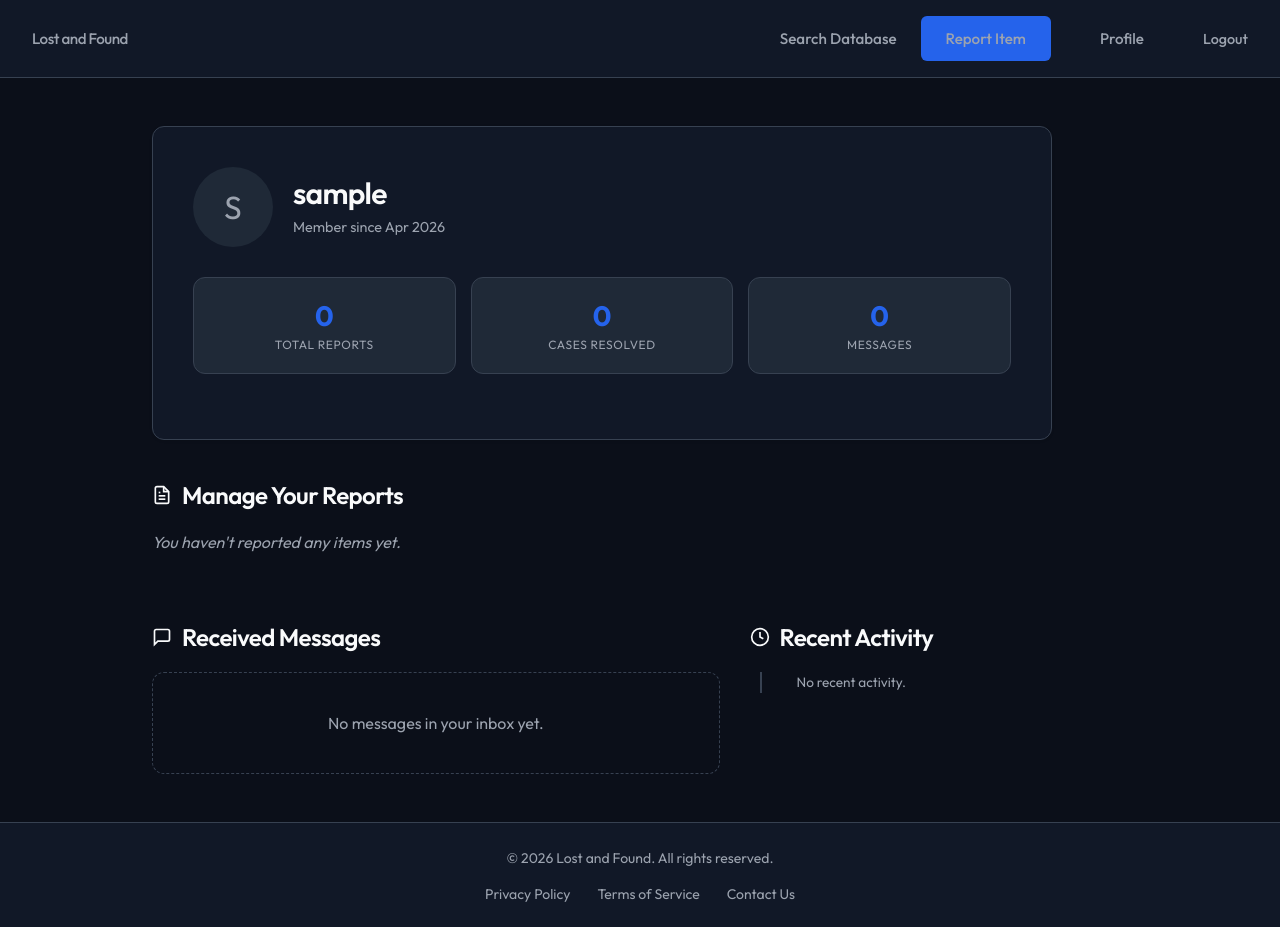
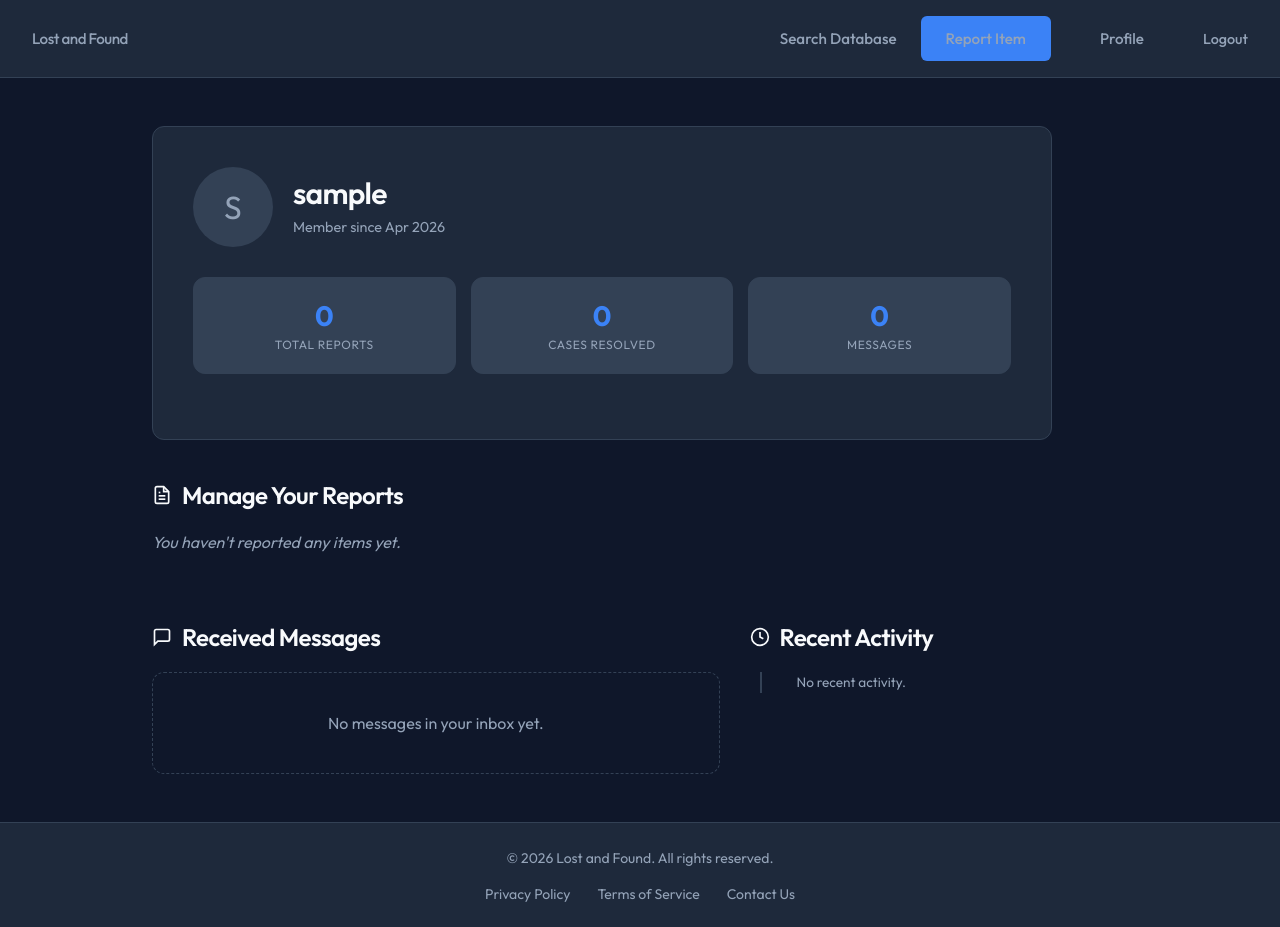
Before and after one commit to VAIBHAV-w1/Lost-and-Found, a Django app: page /profile/ in a window 1280 px wide. Run offline with Django 5.2, Linux system fonts and the light colour scheme; the visitor is signed in with stand-in values (Sample User, id 1); data comes from the database, SQL or seed files in the repository; data that the repository does not hold is empty.

Commit message:
Remove glowing animations and shadows to achieve a flatter, more professional solid UI

```diff
--- a/lost_and_found_mobile_tracking/tracker/templates/tracker/base.html
+++ b/lost_and_found_mobile_tracking/tracker/templates/tracker/base.html
@@ -11,46 +11,26 @@
     {% block extra_head %}{% endblock %}
 
     <style>
-        /* Global Animations */
-        @keyframes fadeIn {
-            from { opacity: 0; }
-            to { opacity: 1; }
-        }
-
-        @keyframes slideUp {
-            from { transform: translateY(20px); opacity: 0; }
-            to { transform: translateY(0); opacity: 1; }
-        }
-
-        .animate-fade {
-            animation: fadeIn 0.4s ease-out forwards;
-        }
-
-        .animate-slide {
-            animation: slideUp 0.5s cubic-bezier(0.4, 0, 0.2, 1) forwards;
-        }
-
-        /* Hover Interaction Effects */
+        /* Standard Hover Effects */
         .hover-lift {
-            transition: transform 0.2s cubic-bezier(0.4, 0, 0.2, 1), box-shadow 0.2s ease;
+            transition: all 0.2s ease;
         }
 
         .hover-lift:hover {
-            transform: translateY(-4px);
-            box-shadow: 0 10px 20px rgba(0, 0, 0, 0.15);
+            background-color: var(--bg-tertiary);
         }
 
         :root {
-            /* Professional Solid Dark Mode */
-            --bg-color: #0b0f19;
-            --bg-secondary: #111827;
-            --bg-tertiary: #1f2937;
-            --text-main: #f9fafb;
-            --text-muted: #9ca3af;
-            --accent-primary: #2563eb;
-            --accent-hover: #1d4ed8;
-            --border-color: #374151;
-            --input-bg: #1f2937;
+            /* Professional Solid Dark Mode - Muted Palette */
+            --bg-color: #0f172a;
+            --bg-secondary: #1e293b;
+            --bg-tertiary: #334155;
+            --text-main: #f8fafc;
+            --text-muted: #94a3b8;
+            --accent-primary: #3b82f6; /* Standard UI blue, not neon */
+            --accent-hover: #2563eb;
+            --border-color: #334155;
+            --input-bg: #0f172a;
             --error-color: #ef4444;
             --success-color: #10b981;
         }
@@ -136,8 +116,6 @@
             border: 1px solid var(--border-color);
             padding: 40px;
             border-radius: 12px;
-            box-shadow: 0 1px 3px rgba(0, 0, 0, 0.1);
-            animation: slideUp 0.6s cubic-bezier(0.4, 0, 0.2, 1) forwards;
         }
 
         .narrow-card {
--- a/lost_and_found_mobile_tracking/tracker/templates/tracker/profile.html
+++ b/lost_and_found_mobile_tracking/tracker/templates/tracker/profile.html
@@ -16,9 +16,7 @@
         padding: 20px;
         border-radius: 12px;
         text-align: center;
-        transition: transform 0.2s ease;
     }
-    .stat-card:hover { transform: translateY(-3px); }
     .stat-value {
         display: block;
         font-size: 1.75rem;
@@ -45,7 +43,6 @@
         background: var(--bg-secondary);
         border: 1px solid var(--border-color);
         position: relative;
-        animation: fadeIn 0.4s ease-out forwards;
     }
     .chat-bubble.received {
         align-self: flex-start;
@@ -137,7 +134,7 @@
         </h3>
         <div style="display: grid; gap: 15px;">
             {% for report in my_reports %}
-            <div class="animate-fade" style="background: var(--bg-tertiary); border: 1px solid var(--border-color); padding: 18px; border-radius: 12px; display: flex; justify-content: space-between; align-items: center;">
+            <div style="background: var(--bg-tertiary); border: 1px solid var(--border-color); padding: 18px; border-radius: 12px; display: flex; justify-content: space-between; align-items: center;">
                 <div>
                     <strong style="color: var(--text-main); font-size: 1.05rem;">{{ report.title }}</strong>
                     <div style="font-size: 0.8rem; color: var(--text-muted); margin-top: 4px;">{{ report.get_category_display }} • Reported on {{ report.date_reported|date:"M d" }}</div>
--- a/lost_and_found_mobile_tracking/tracker/templates/tracker/search.html
+++ b/lost_and_found_mobile_tracking/tracker/templates/tracker/search.html
@@ -38,7 +38,6 @@
         padding: 24px;
         display: flex;
         flex-direction: column;
-        transition: all 0.3s cubic-bezier(0.4, 0, 0.2, 1);
     }
 
     .result-card h4 {
@@ -115,7 +114,7 @@
         <h3>Recent Reports</h3>
         <div class="results-grid" style="margin-top: 24px;">
         {% for report in results %}
-            <div class="result-card hover-lift animate-fade">
+            <div class="result-card hover-lift">
                 <h4>{{ report.title }}</h4>
                 <div class="result-item"><strong>Category:</strong> {{ report.get_category_display }}</div>
                 <div class="result-item">
```
